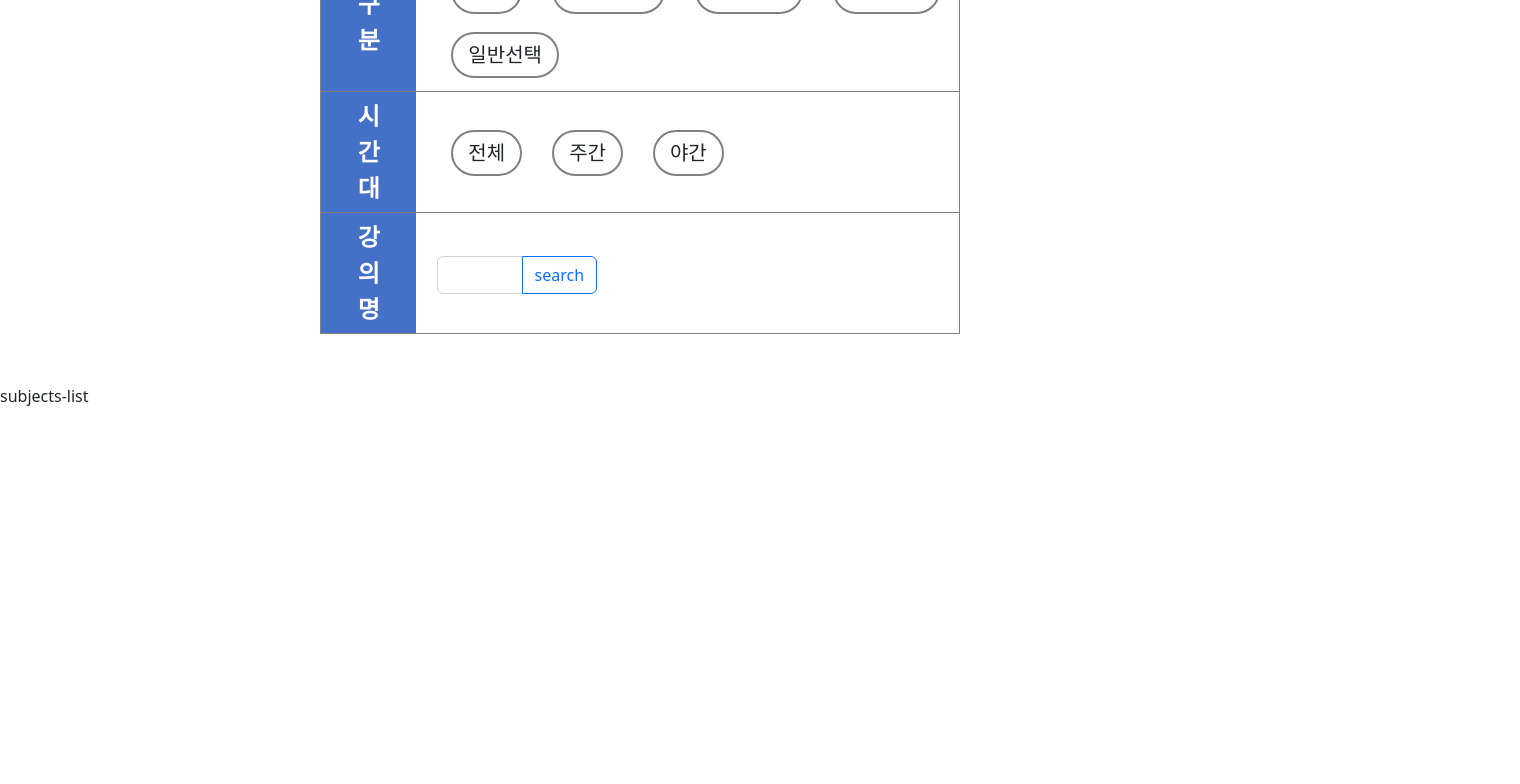
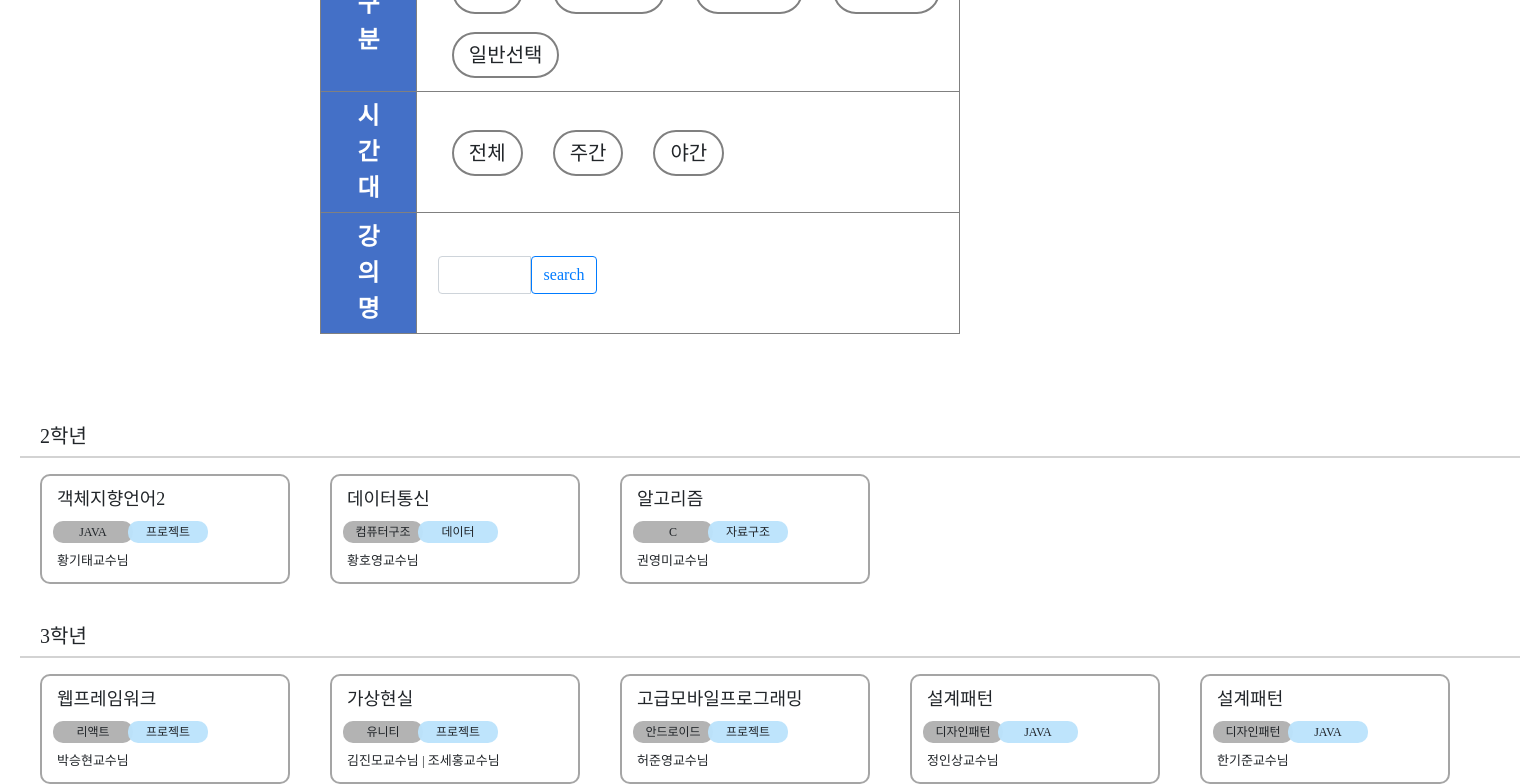
Before and after one commit to ujkkk/AllClear, a React (Create React App) app in the folder all-clear/: page /page1 in a window 1280 px wide. Shown: the part 307-1091 px from the top of the page, 1520 px wide, since content can reach past the window. Before the commit the page ends 800 px from the top, so only its background shows below. Built offline with nearby package versions, Linux system fonts and the light colour scheme; a web font is replaced by a local one.

Commit message:
subject_list 설정

```diff
--- a/all-clear/src/App.js
+++ b/all-clear/src/App.js
@@ -1,5 +1,5 @@
 import { Link } from "react-router-dom";
-import 'bootstrap/dist/css/bootstrap.min.css';
+// import 'bootstrap/dist/css/bootstrap.min.css';
 
 export default function App() {
   return (
--- /dev/null
+++ b/all-clear/src/components/Subject.js
@@ -0,0 +1,24 @@
+import React, { useState, useEffect } from "react";
+import "../css/subjects.css"
+
+//03. 교과목리스트 component
+const Subject = ({ data }) => {
+    return (
+        <div className="subject">
+            <div className="subject-name">{data.name}</div>
+            <div className="subject-keywords">
+                {
+                    data.keyword.map((data,i)=> <div className="keyword" key={i}>{data}</div>)
+                }
+            </div>
+            <div className="professor">
+                {
+                    data.professor.join("교수님 | ")
+                }
+                교수님
+                </div>
+        </div>
+    )
+}
+
+export default Subject;
--- /dev/null
+++ b/all-clear/src/components/SubjectList.js
@@ -0,0 +1,43 @@
+import React, { useState } from "react";
+import "../css/subjects.css"
+import subjectsData from "../data/subjectList.json";
+import Subject from "./Subject";
+
+//03. 교과목리스트 component
+const SubjectList = () => {
+    const [tracks, setTracks] = useState(["모바일소프트웨어", "웹공학"]);
+    const [grade, setGrade] = useState([2,3]);
+    let gradeCheck = 0;
+    return (
+        <div className="subjects-list-container">
+            {
+                grade.map((grade, idx) => (
+                    subjectsData.map((subjects) => {
+                        const trackCheck = tracks.reduce(
+                            (reBool, track) =>
+                                (subjects.tracks.reduce((bool, sub_tracks) => (sub_tracks.track == track) ? true : bool, false))
+                                    ? true : reBool, false
+                        )
+
+                        if (trackCheck && grade == subjects.grade) {
+                            if (gradeCheck != grade) {
+                                gradeCheck = grade;
+                                return (
+                                    <>
+                                        <h5 className="selected-grade">{grade}학년</h5>
+                                        <hr />
+                                        <Subject data={subjects}></Subject>
+                                    </>
+                                )
+                            }
+                            else
+                                return <Subject data={subjects}></Subject>
+                        }
+                    })
+                ))
+            }
+        </div>
+    )
+}
+
+export default SubjectList;
--- /dev/null
+++ b/all-clear/src/css/subjects.css
@@ -0,0 +1,80 @@
+@font-face {
+    font-family: 'IM_Hyemin-Bold';
+    src: url('https://cdn.jsdelivr.net/gh/projectnoonnu/noonfonts_2106@1.1/IM_Hyemin-Bold.woff2') format('woff');
+    font-weight: normal;
+    font-style: normal;
+}
+
+body {
+    font-family: 'IM_Hyemin-Bold';
+}
+
+.subjects-list-container {
+    width: 1500px;
+}
+
+.subjects-list-container hr {
+    margin-top: 6px;
+    margin-bottom: 6px;
+    margin-left: 20px;
+    width: 1500px;
+    border: 0;
+    height: 2px;
+    background: rgba(171, 171, 171, 0.523);
+}
+
+.selected-grade {
+    /* font-size: 22px; */
+    margin-left: 40px;
+    margin-top: 40px;
+}
+
+.subject {
+    display: inline-block;
+    width: 250px;
+    height: 110px;
+    border: 2px solid rgba(77, 77, 77, 0.507);
+    border-radius: 10px;
+    margin-top: 10px;
+    margin-left: 40px;
+}
+
+.subject-name {
+    display: inline-block;
+    font-size: 18px;
+    /* text-align: center; */
+    margin-left: 15px;
+    width: 220px;
+    margin-top: 10px;
+}
+
+.keyword {
+    display: inline-block;
+    font-size: 12px;
+    text-align: center;
+    width: 80px;
+    height: 22px;
+    margin-top: 8px;
+    margin-left: -5px;
+    border-radius: 10px;
+    line-height: 22px;
+}
+
+.keyword:nth-child(1) {
+    margin-left: 11px;
+}
+
+.keyword:nth-child(2n-1) {
+    background-color: rgba(167, 167, 167, 0.86);
+}
+
+.keyword:nth-child(2n) {
+    background-color: rgba(188, 228, 252, 0.966);
+}
+
+.professor {
+    display: inline-block;
+    font-size: 13px;
+    margin-left: 15px;
+    margin-top: 8px;
+}
--- /dev/null
+++ b/all-clear/src/data/subjectList.json
@@ -0,0 +1,75 @@
+[
+    {
+        "subject_id": 1,
+        "name": "객체지향언어2",
+        "keyword": ["JAVA", "프로젝트"],
+        "professor": ["황기태"],
+        "grade": 2,
+        "tracks" : [{"track":"모바일소프트웨어","code":"전필"}, {"track":"웹공학","code":"전선"}]
+    },
+    {
+        "subject_id": 2,
+        "name": "데이터통신",
+        "keyword": ["컴퓨터구조", "데이터"],
+        "professor": ["황호영"],
+        "grade": 2,
+        "tracks" : [{"track":"모바일소프트웨어","code":"전선"}, {"track":"모바일소프트웨어","code":"전선"}]
+    },
+    {
+        "subject_id": 3,
+        "name": "알고리즘",
+        "keyword": ["C", "자료구조"],
+        "professor": ["권영미"],
+        "grade": 2,
+        "tracks" : [{"track":"모바일소프트웨어","code":"전선"}, {"track":"웹공학","code":"전선"}]
+    },
+
+    {
+        "subject_id": 4,
+        "name": "웹프레임워크",
+        "keyword": ["리액트", "프로젝트"],
+        "professor": ["박승현"],
+        "grade": 3,
+        "tracks" : [{"track":"모바일소프트웨어","code":"전선"}, {"track":"웹공학","code":"전필"}]
+    },
+    {
+        "subject_id": 5,
+        "name": "가상현실",
+        "keyword": ["유니티", "프로젝트"],
+        "professor": ["김진모", "조세홍"],
+        "grade": 3,
+        "tracks" : [{"track":"디지털콘텐츠 가상현실","code":"전필"}, {"track":"모바일소프트웨어","code":"전선"}]
+    },
+    {
+        "subject_id": 6,
+        "name": "고급모바일프로그래밍",
+        "keyword": ["안드로이드", "프로젝트"],
+        "professor": ["허준영"],
+        "grade": 3,
+        "tracks" : [{"track":"모바일소프트웨어","code":"전필"}, {"track":"웹공학","code":"전선"}]
+    },
+    {
+        "subject_id": 7,
+        "name": "설계패턴",
+        "keyword": ["디자인패턴", "JAVA"],
+        "professor": ["정인상"],
+        "grade": 3,
+        "tracks" : [{"track":"모바일소프트웨어","code":"전선"}, {"track":"웹공학","code":"전선"}]
+    },
+    {
+        "subject_id": 8,
+        "name": "설계패턴",
+        "keyword": ["디자인패턴", "JAVA"],
+        "professor": ["한기준"],
+        "grade": 3,
+        "tracks" : [{"track":"모바일소프트웨어","code":"전선"}, {"track":"웹공학","code":"전선"}]
+    },
+    {
+        "subject_id": 9,
+        "name": "데이터베이스설계",
+        "keyword": ["DB", "MySQL"],
+        "professor": ["김영웅"],
+        "grade": 3,
+        "tracks" : [{"track":"빅데이터","code":"전필"}, {"track":"디지털콘텐츠 가상현실","code":"전선"}]
+    }
+]
--- a/all-clear/src/index.js
+++ b/all-clear/src/index.js
@@ -1,7 +1,7 @@
 import React from 'react';
 import './index.css';
 import { render } from "react-dom";
-import 'bootstrap/dist/css/bootstrap.css';
+// import 'bootstrap/dist/css/bootstrap.css';
 import {
   BrowserRouter,
   Routes,
--- a/all-clear/src/routes/page1.jsx
+++ b/all-clear/src/routes/page1.jsx
@@ -1,13 +1,15 @@
 import React from "react";
+import SubjectList from "../components/SubjectList";
 import Detail from "../components/Detail";
+
 export default function Page1() {
 
   const DETAIL_SEARCH = "02. 세부검색";
     return (
-      <React.Fragment>
+      <>
         <div id="required-selection">required-selection</div>
         <Detail title={DETAIL_SEARCH}></Detail>
-        <div id="subjects-list">subjects-list</div>
-      </React.Fragment>
+        <SubjectList></SubjectList>
+      </>
     );
   }
```
Also changed, not shown: all-clear/src/css/detail.css (+16 -14 lines).
